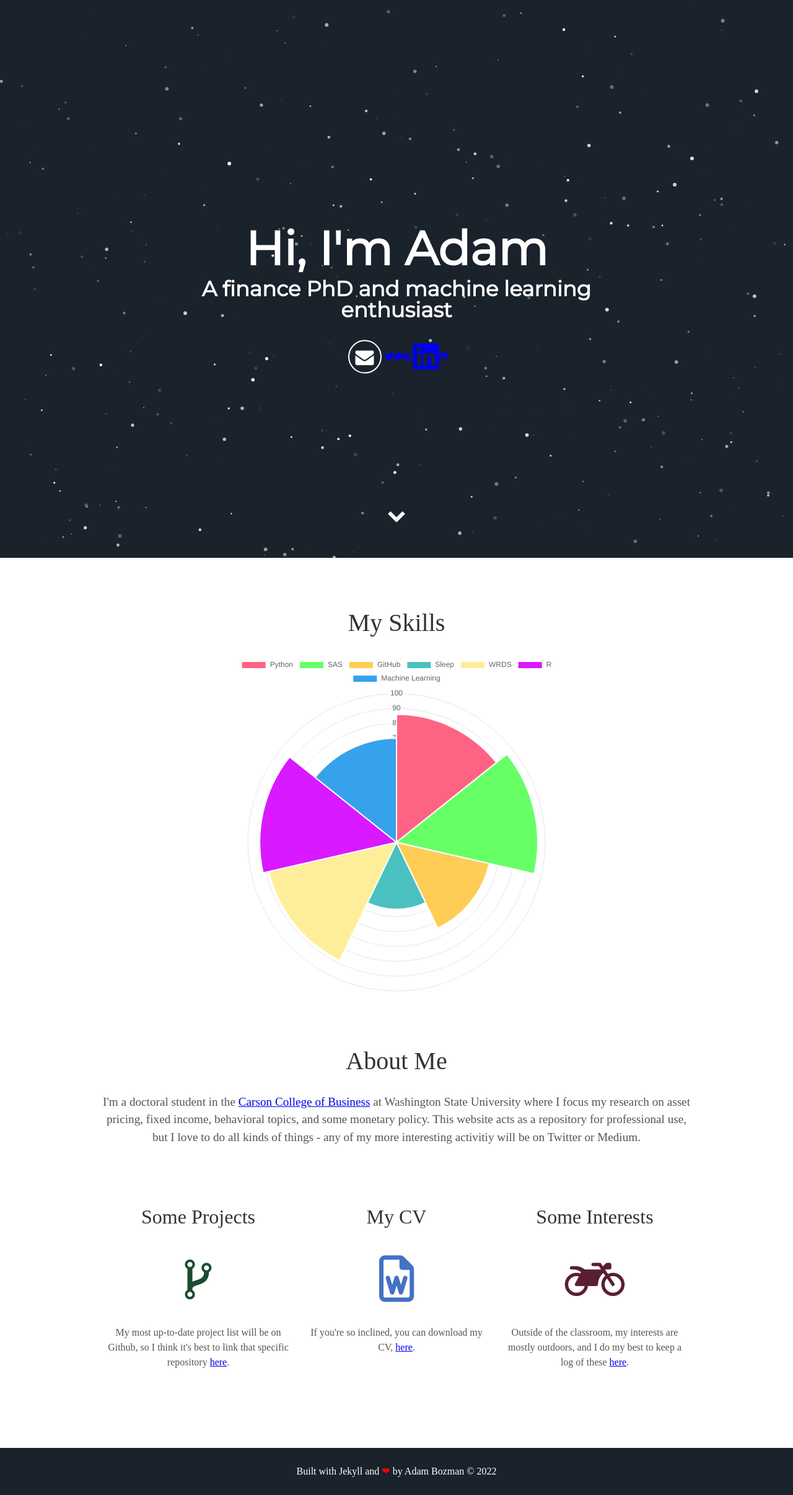
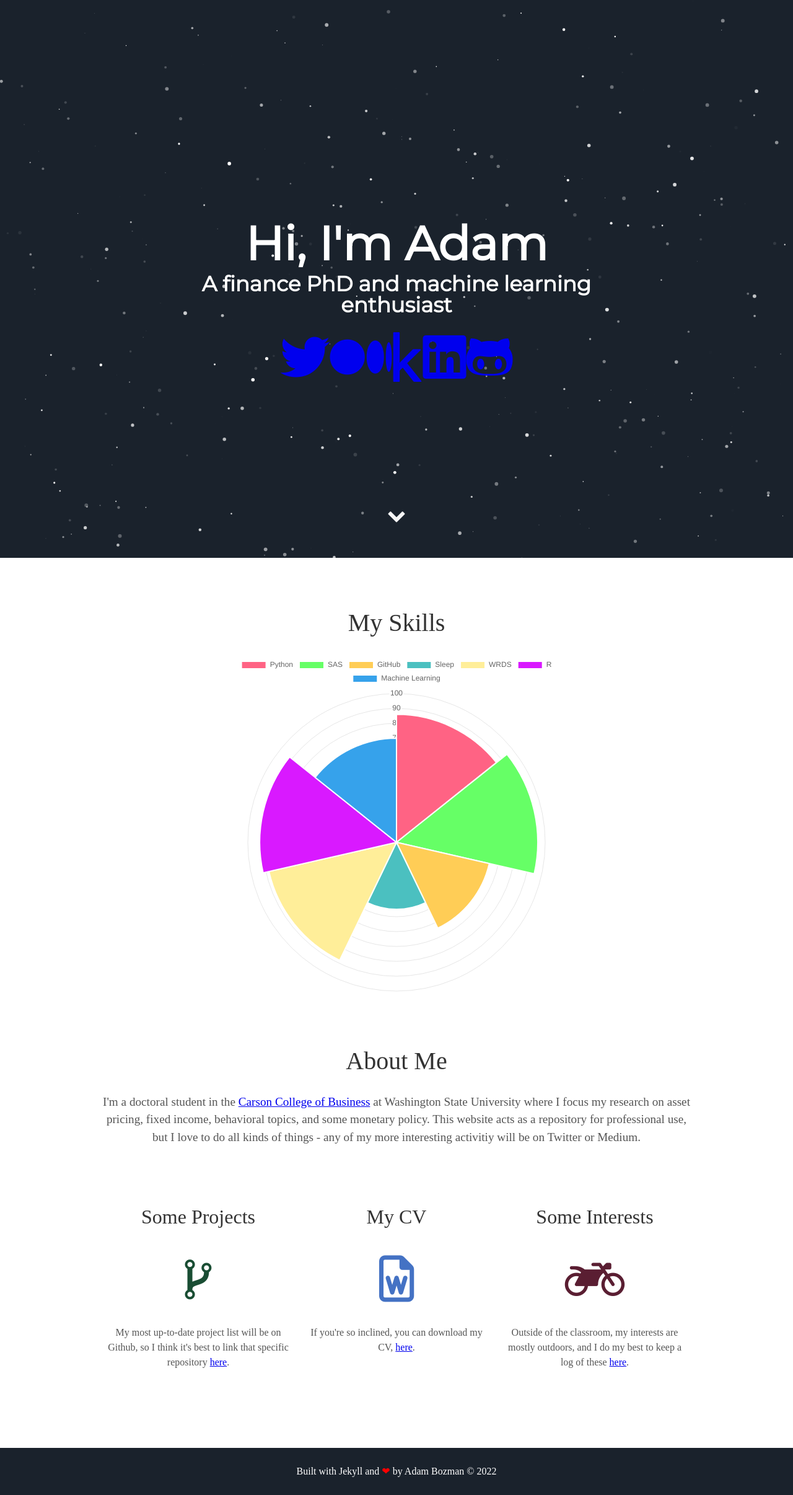
Before and after one commit to adam-bozman/adam-bozman.github.io, a Jekyll site: the page built from index.html, in a window 1280 px wide. Shown: the whole page at 62% size. Built offline with Jekyll 4.4.1, drawn with Linux system fonts in a browser that asks for light colours; nearby versions of some CDN libraries; some web fonts are replaced.

Commit message:
Update header.html

```diff
--- a/_includes/header.html
+++ b/_includes/header.html
@@ -5,12 +5,12 @@
         <span class="site-description">{{ site.user_title }}</span>
       </h1>
       <div class="header-icons">
-        <a aria-label="Send email" href="mailto:adam.bozman@wsu.edu"><i class="icon fa fa-envelope"></i></a>
-        <a aria-label="My Twitter" target="_blank" href="https://www.twitter.com/adam_bozman"><i class="fa-brands fa-twitter" aria-hidden="true"></i></a>
-        <a aria-label="My Medium" target="_blank" href="https://www.medium.com/@bozmanadam"><i class="fa-brands fa-medium" aria-hidden="true"></i></a>
-        <a aria-label="My Kaggle" target="_blank" href="https://www.kaggle.com/adambozman"><i class="fa-brands fa-kaggle" aria-hidden="true"></i></a>
-        <a aria-label="My LinkedIn" target="_blank" href="https://www.linkedin.com/in/adam-bozman-65218b73"><i class="fa-brands fa-linkedin-square fa-3x" aria-hidden="true"></i></a>
-        <a aria-label="My Github" target="_blank" href="https://github.com/adam-bozman"><i class="fa-brands fa-github-alt" aria-hidden="true"></i></a>
+        <a aria-label="Send email" href="mailto:adam.bozman@wsu.edu"><i class="fa-solid fa-envelope-dot fa-5x"></i></a>
+        <a aria-label="My Twitter" target="_blank" href="https://www.twitter.com/adam_bozman"><i class="fa-brands fa-twitter fa-5x" aria-hidden="true"></i></a>
+        <a aria-label="My Medium" target="_blank" href="https://www.medium.com/@bozmanadam"><i class="fa-brands fa-medium fa-5x" aria-hidden="true"></i></a>
+        <a aria-label="My Kaggle" target="_blank" href="https://www.kaggle.com/adambozman"><i class="fa-brands fa-kaggle fa-5x" aria-hidden="true"></i></a>
+        <a aria-label="My LinkedIn" target="_blank" href="https://www.linkedin.com/in/adam-bozman-65218b73"><i class="fa-brands fa-linkedin-square fa-5x" aria-hidden="true"></i></a>
+        <a aria-label="My Github" target="_blank" href="https://github.com/adam-bozman"><i class="fa-brands fa-github-alt fa-5x" aria-hidden="true"></i></a>
       </div>
       <div class="header-links">
         <!-- <a class="link" href="#about" data-scroll>About Me</a> -->
```
